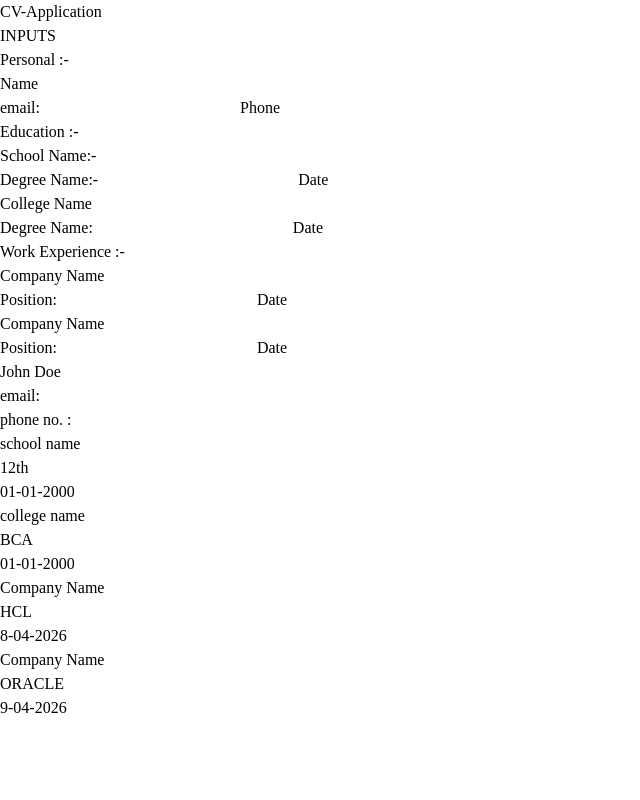
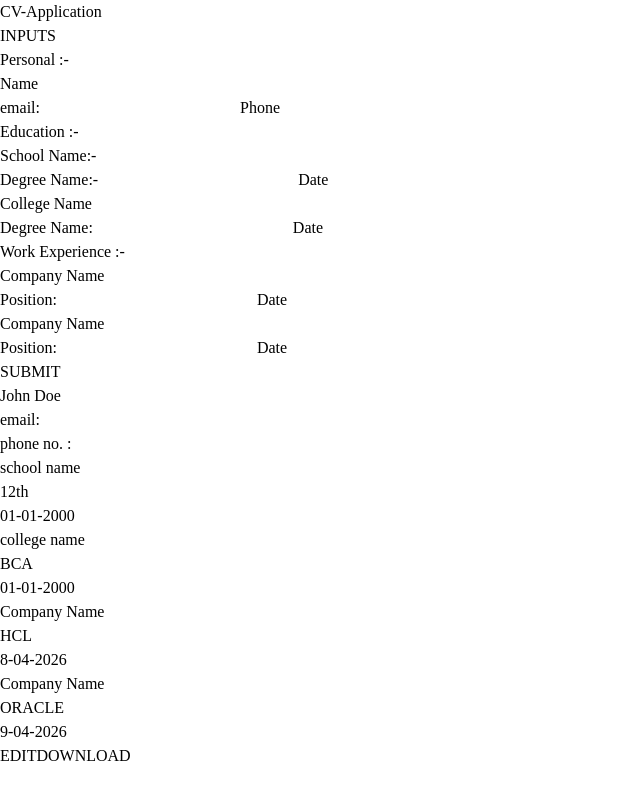
Before and after one commit to jashan1918/CV-Application, a React (Vite) app in the folder cv-App/: page / in a window 1280 px wide. Shown: the whole page, without its empty margins (0-640 px from the left). Built offline with nearby package versions, Linux system fonts and the light colour scheme.

Commit message:
add submit and edit buttons to Form and Preview components; manage submission state in Page component

```diff
--- a/cv-App/src/Components/FormSection.jsx
+++ b/cv-App/src/Components/FormSection.jsx
@@ -1,10 +1,10 @@
-function Form ({cv, setCv}) {
+function Form ({cv, setCv, setIsSubmitted}) {
 
 
     return(
         <>
-          <div className="h-200 w-1/2 bg-gray-50 p-10 pt-0">
-          <div className="h-full w-full bg-blue-400 flex flex-col items-center">
+          <div className="h-200 w-1/2 bg-gray-50 p-10 pt-0 print:hidden">
+          <div className="h-full w-full  flex flex-col items-center">
             <h1 className="text-xl font-bold">INPUTS</h1>
 
             <div className="bg-white w-full mt-5">
@@ -260,7 +260,7 @@ function Form ({cv, setCv}) {
 
               </section>
             </div>
-
+                  <button className="bg-blue-500 px-4 py-2 mt-5 rounded text-white font-semibold hover:bg-blue-600 cursor-pointer" onClick={() => setIsSubmitted(true)}>SUBMIT</button>
           </div>
           </div>
         </>
--- a/cv-App/src/Components/Page.jsx
+++ b/cv-App/src/Components/Page.jsx
@@ -3,37 +3,40 @@ import Form from "./FormSection";
 import Preview from "./PreviewSection";
 
 function Page() {
+  const [isSubmitted, setIsSubmitted] = useState(false);
 
   const [cv, setCv] = useState({
-
     personal: {
       name: "John Doe",
       email: "",
-            phone: ""
+      phone: "",
     },
 
     education: [
-            {school: "school name", class: "12th", date: "01-01-2000" },
-            { college: "college name", degree: "BCA", date: "01-01-2000" }
+      { school: "school name", class: "12th", date: "01-01-2000" },
+      { college: "college name", degree: "BCA", date: "01-01-2000" },
     ],
 
     experience: [
       { company: "", role: "", date: "" },
-          {company: "", role: "", date: ""}
-  ]
-
-    })
+      { company: "", role: "", date: "" },
+    ],
+  });
 
   return (
     <div className="flex justify-center items-center flex-col gap-10 bg-gray-400  h-screen">
       <h1 className="text-5xl font-bold">CV-Application</h1>
       <div className="shadow-xl flex justify-center w-300 gap-10">
-
         {/* LEFT */}
 
-        <Form  cv={cv} setCv={setCv}/>
-        <Preview cv={cv}/>
-
+        {isSubmitted ? (
+          <Preview cv={cv} setIsSubmitted={setIsSubmitted} />
+        ) : (
+          <>
+            <Form cv={cv} setCv={setCv} setIsSubmitted={setIsSubmitted} />
+            <Preview cv={cv} setIsSubmitted={setIsSubmitted} />
+          </>
+        )}
       </div>
     </div>
   );
--- a/cv-App/src/Components/PreviewSection.jsx
+++ b/cv-App/src/Components/PreviewSection.jsx
@@ -1,9 +1,9 @@
-function Preview({cv}) {
+function Preview({cv, setIsSubmitted}) {
 
 
     return(
         <>
-                <div className="bg-gray-50 w-1/2 h-200 p-10 flex items-center flex-col">
+                <div className="bg-gray-50 w-1/2 h-200 p-10 flex items-center flex-col print:block">
           <div>
             <h1 className="text-3xl font-semibold">{cv.personal.name}</h1>
             <p className="flex gap-5">
@@ -55,6 +55,11 @@ function Preview({cv}) {
               <h5 className="text-lg font-medium">9-04-2026</h5>
             </div>
           </div>
+
+          <div className=" h-10">
+          <button className="bg-green-400 px-4 py-2 h-full text-white font-bold mt-28 rounded hover:bg-green-600 cursor-pointer print:hidden" onClick={() => setIsSubmitted(false)}>EDIT</button>
+          <button className="border-green-400 ml-5 border-2 h-full px-4 font-semibold text-green-500 hover:bg-green-400 hover:text-white print:hidden" onClick={() => window.print()}>DOWNLOAD</button>
+</div>
         </div>
         </>
     )
```
Lines whose indentation alone changed are shown as unchanged.
